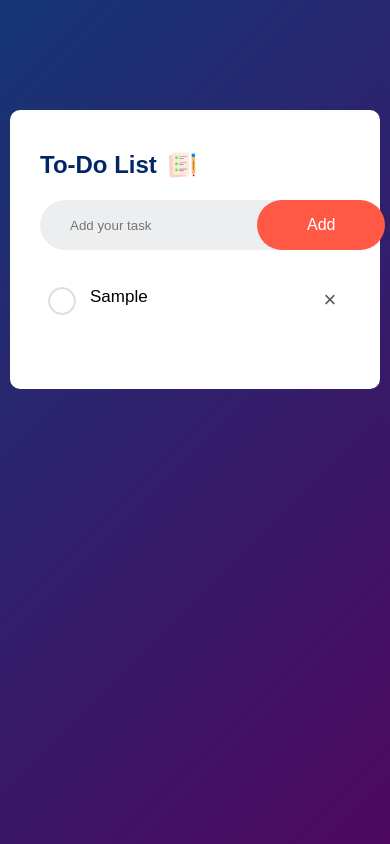
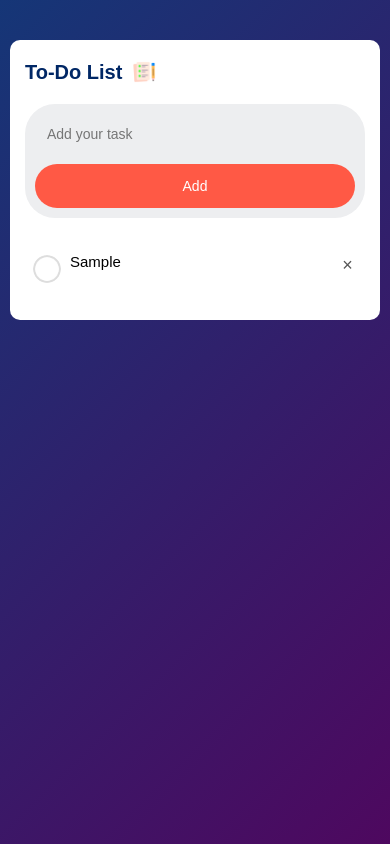
Before and after one commit to Roshan-kumar611/To-Do-List, a plain HTML site: page index.html in a window 390 px wide. Both pictures are taken after typing "Sample" into the empty fields and a click on the button "Add". Drawn offline with Linux system fonts and the light colour scheme.

Commit message:
Update style.css

```diff
--- a/style.css
+++ b/style.css
@@ -17,7 +17,6 @@
     margin: 100px auto 20px;
     padding: 40px 30px 70px;
     border-radius: 10px;
-
 }
 .to-to-app h2{
     color: #002765;
@@ -97,3 +96,56 @@ ul li span{
 ul li span:hover{
     background: #edeef0;
 }
+
+/* --------- Responsive Design --------- */
+@media (max-width: 768px) {
+    .to-to-app {
+        margin: 50px auto;
+        padding: 30px 20px 50px;
+    }
+
+    .row {
+        flex-direction: column;
+        padding: 10px;
+        gap: 10px;
+    }
+
+    input {
+        width: 100%;
+        padding: 12px;
+        font-size: 14px;
+    }
+
+    button {
+        width: 100%;
+        padding: 14px;
+        font-size: 14px;
+    }
+}
+
+@media (max-width: 480px) {
+    .to-to-app {
+        margin: 30px auto;
+        padding: 20px 15px 40px;
+    }
+
+    .to-to-app h2 {
+        font-size: 20px;
+    }
+
+    .to-to-app h2 img {
+        width: 24px;
+    }
+
+    ul li {
+        font-size: 15px;
+        padding: 10px 6px 10px 45px;
+    }
+
+    ul li span {
+        width: 35px;
+        height: 35px;
+        font-size: 18px;
+        line-height: 35px;
+    }
+}
```
